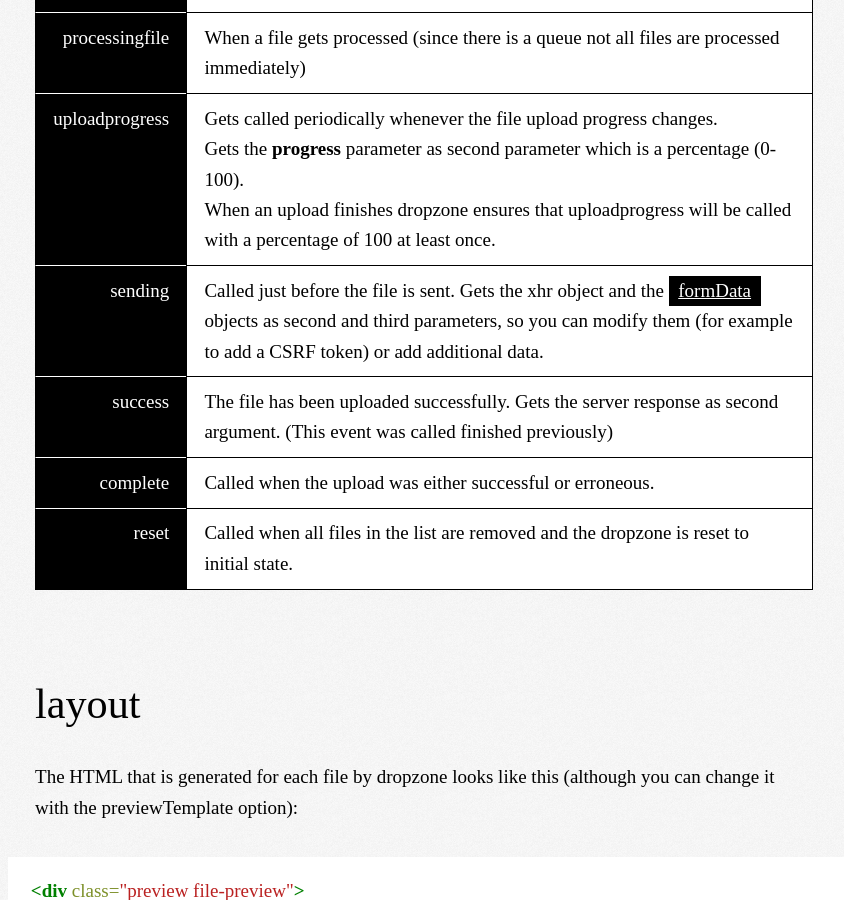
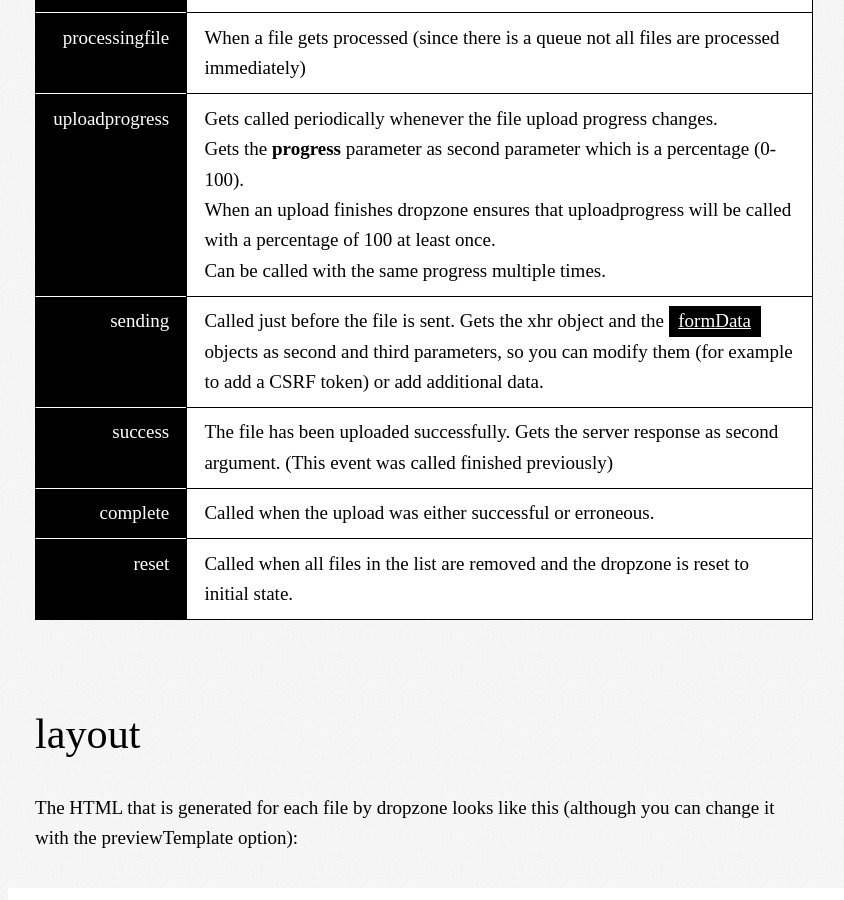
Before and after one commit to dropzone/dropzone, a Jekyll site: the page built from index.md, in a window 1280 px wide and 900 px high, scrolled down 9532 px. Shown: the whole window, without its empty margins (216-1060 px from the left). Built offline with Jekyll 4.4.1, drawn with Linux system fonts in a browser that asks for light colours; Markdown is read by kramdown in place of the engine named in the settings; comment, search, counter and statistics services are not loaded.

Commit message:
Added the information that progress can get called multiple times with the same progress.

```diff
--- a/index.md
+++ b/index.md
@@ -255,7 +255,7 @@ All of these receive the [file](https://developer.mozilla.org/en-US/docs/DOM/Fil
 | `thumbnail`       | When the thumbnail has been generated. Receives the [**dataUrl**](http://en.wikipedia.org/wiki/Data_URI_scheme) as second parameter.
 | `error`           | An error occured. Receives the **errorMessage** as second parameter.
 | `processingfile`  | When a file gets processed (since there is a queue not all files are processed immediately)
-| `uploadprogress`  | Gets called periodically whenever the file upload progress changes.<br />Gets the **progress** parameter as second parameter which is a percentage (0-100).<br />When an upload finishes dropzone *ensures* that uploadprogress will be called with a percentage of 100 *at least* once.
+| `uploadprogress`  | Gets called periodically whenever the file upload progress changes.<br />Gets the **progress** parameter as second parameter which is a percentage (0-100).<br />When an upload finishes dropzone *ensures* that uploadprogress will be called with a percentage of 100 *at least* once.<br />Can be called with the same progress multiple times.
 | `sending`         | Called just before the file is sent. Gets the xhr object and the [formData](https://developer.mozilla.org/en-US/docs/DOM/XMLHttpRequest/FormData) objects as second and third parameters, so you can modify them (for example to add a CSRF token) or add additional data.
 | `success`         | The file has been uploaded successfully. Gets the server response as second argument. (This event was called `finished` previously)
 | `complete`        | Called when the upload was either successful or erroneous.
```
